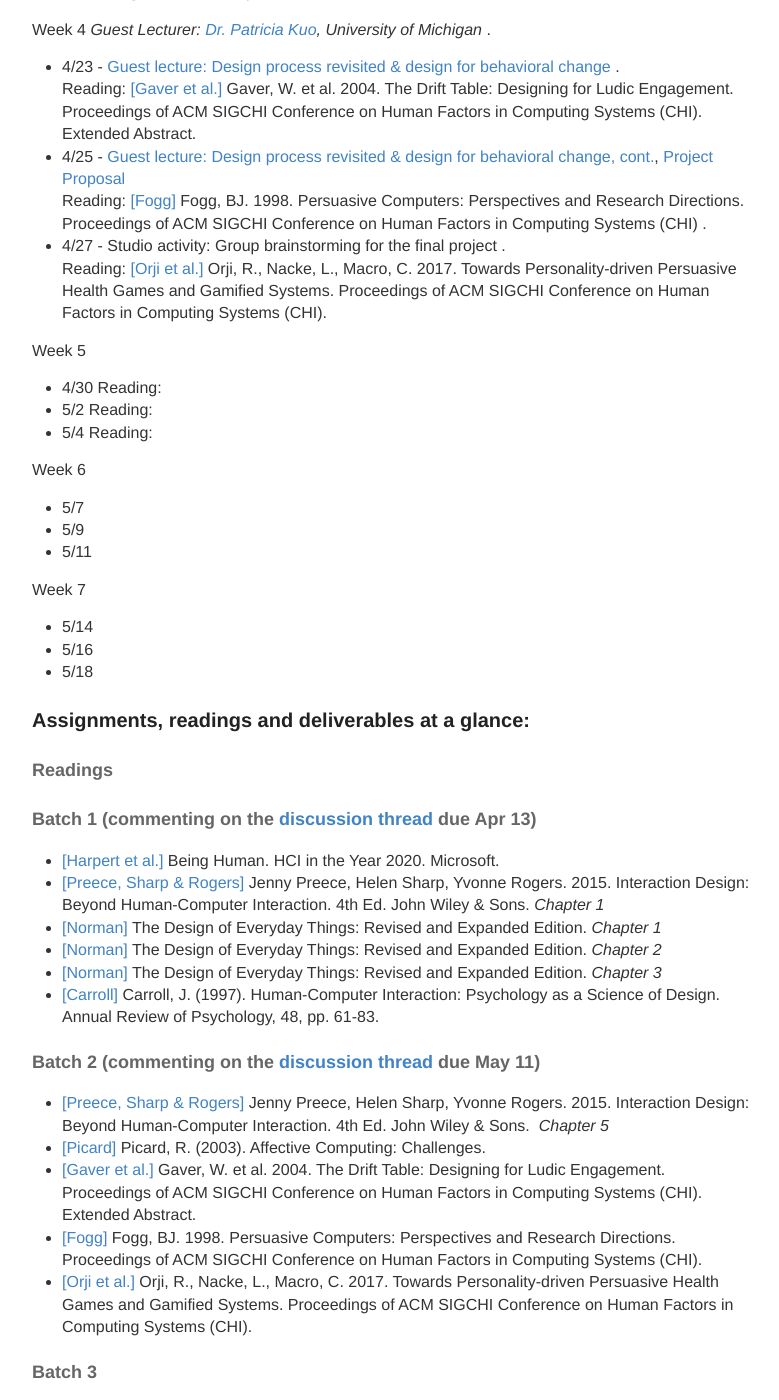
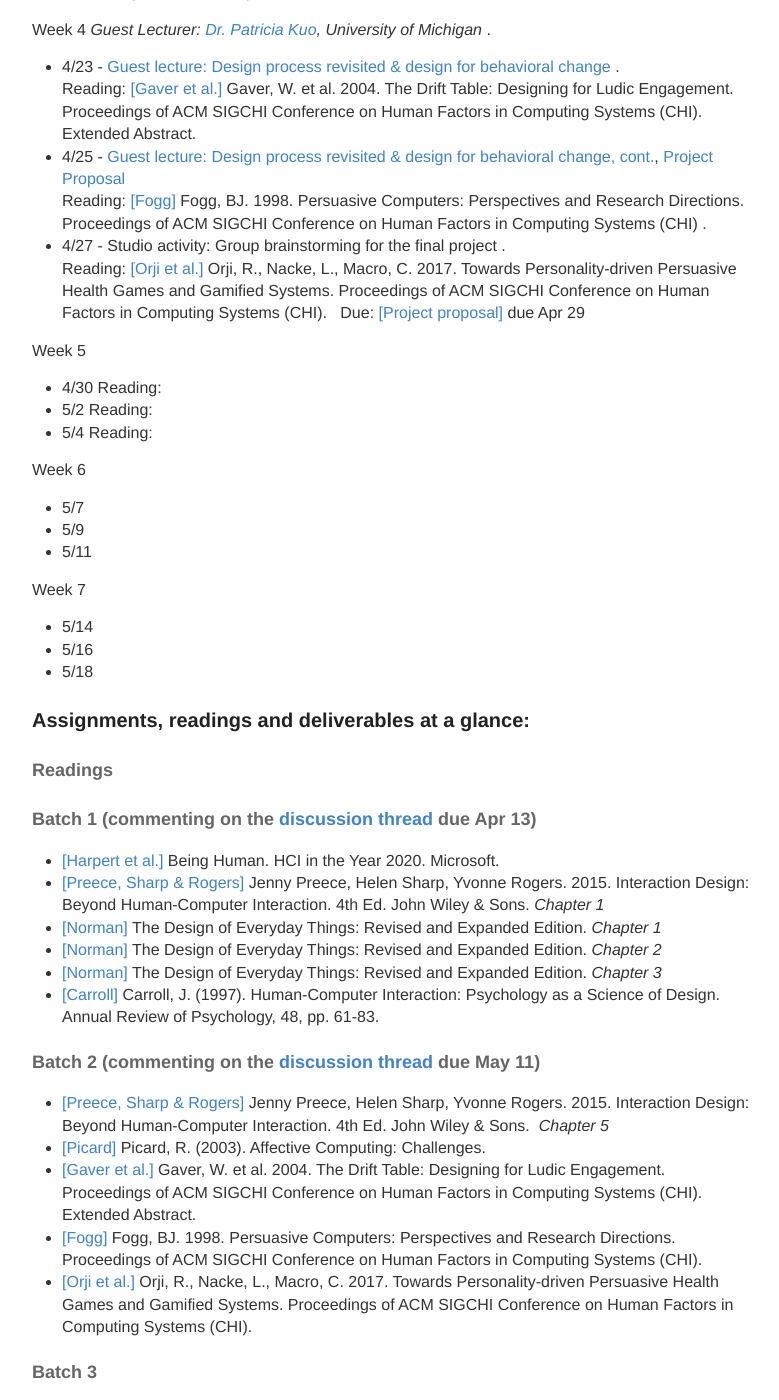
Before and after one commit to hciwang/hciwang.github.io, a Jekyll site: the page built from _posts/2018-3-25-lectures.md, in a window 1280 px wide and 1400 px high, scrolled down 1239 px. Shown: the whole window, without its empty margins (248-1027 px from the left). Built offline with Jekyll 4.4.1, drawn with Linux system fonts in a browser that asks for light colours; some of the changed lines change nothing that is shown; some of the changed text lies outside the part shown.

Commit message:
Update 2018-3-25-lectures.md

```diff
--- a/_posts/2018-3-25-lectures.md
+++ b/_posts/2018-3-25-lectures.md
@@ -45,6 +45,7 @@
 Reading: [[Fogg]](https://canvas.ucdavis.edu/courses/225630/files?preview=3353707) Fogg, BJ. 1998. Persuasive Computers: Perspectives and Research Directions. Proceedings of ACM SIGCHI Conference on Human Factors in Computing Systems (CHI) .
 - 4/27 - Studio activity: Group brainstorming for the final project .
 Reading: [[Orji et al.]](https://canvas.ucdavis.edu/courses/225630/files?preview=3353901) Orji, R., Nacke, L., Macro, C. 2017. Towards Personality-driven Persuasive Health  Games and Gamified Systems. Proceedings of ACM SIGCHI Conference on Human Factors in Computing Systems (CHI).
+Due: [[Project proposal]](https://canvas.ucdavis.edu/courses/225630/assignments/192508) due Apr 29
 
 Week 5
 - 4/30
@@ -91,4 +92,4 @@ Week 7
 - [[Assignment 2: Needfinding and Persona]](https://canvas.ucdavis.edu/courses/225630/assignments/193960) due May 6
 
 #### Group project
-- [[Project proposal]] due Apr 29
+- [[Project proposal]](https://canvas.ucdavis.edu/courses/225630/assignments/192508) due Apr 29
```
